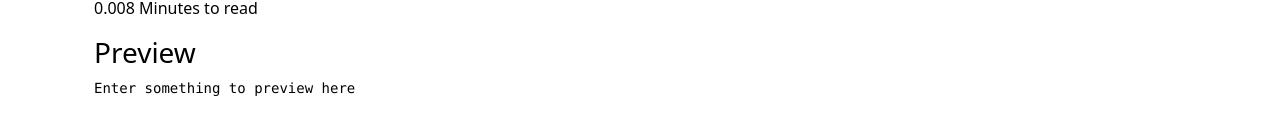
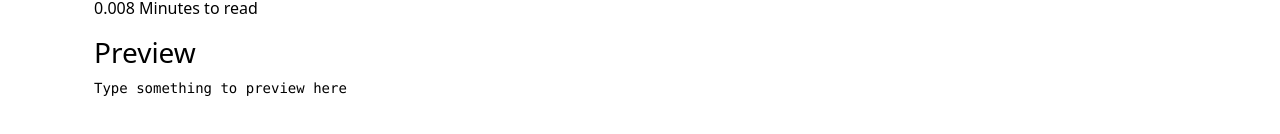
Before and after one commit to Termi007xt/TypeSmith, a React (Create React App) app: page / in a window 1280 px wide. Shown: the part 502-636 px from the top of the page. Built offline with nearby package versions, Linux system fonts and the light colour scheme.

Commit message:
12.0 ADDED IMAGES

```diff
--- a/src/components/TextForm.js
+++ b/src/components/TextForm.js
@@ -145,7 +145,7 @@ export default function TextForm(props) {
         </p>
         <p>{0.008 * text.split(" ").length} Minutes to read</p>
         <h3>Preview</h3>
-        <pre>{text.length > 0 ? text : "Enter something to preview here"}</pre>
+        <pre>{text.length > 0 ? text : "Type something to preview here"}</pre>
       </div>
     </>
   );
```
Also changed, not shown: images/Screenshot (315).png (added), images/Screenshot (316).png (added).
